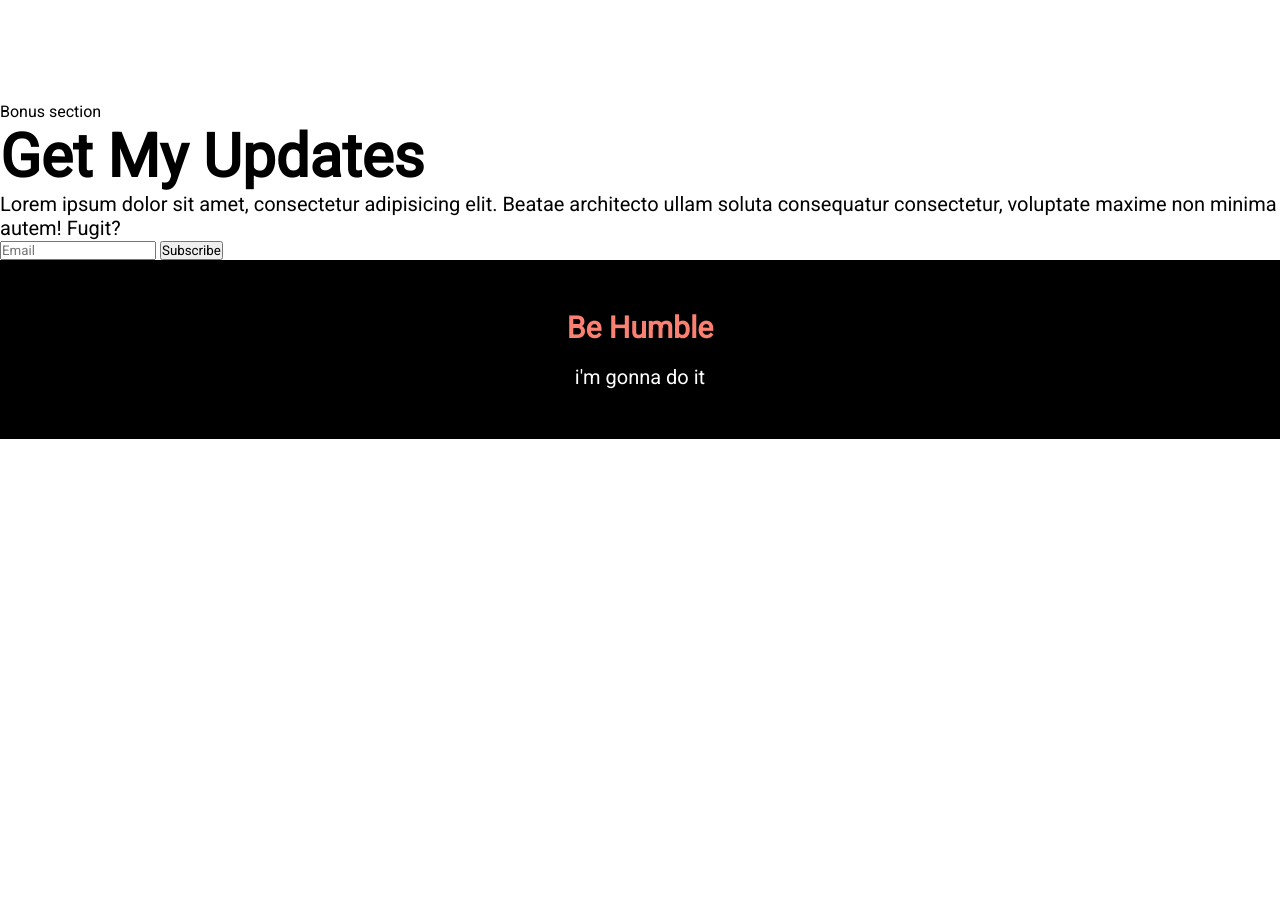
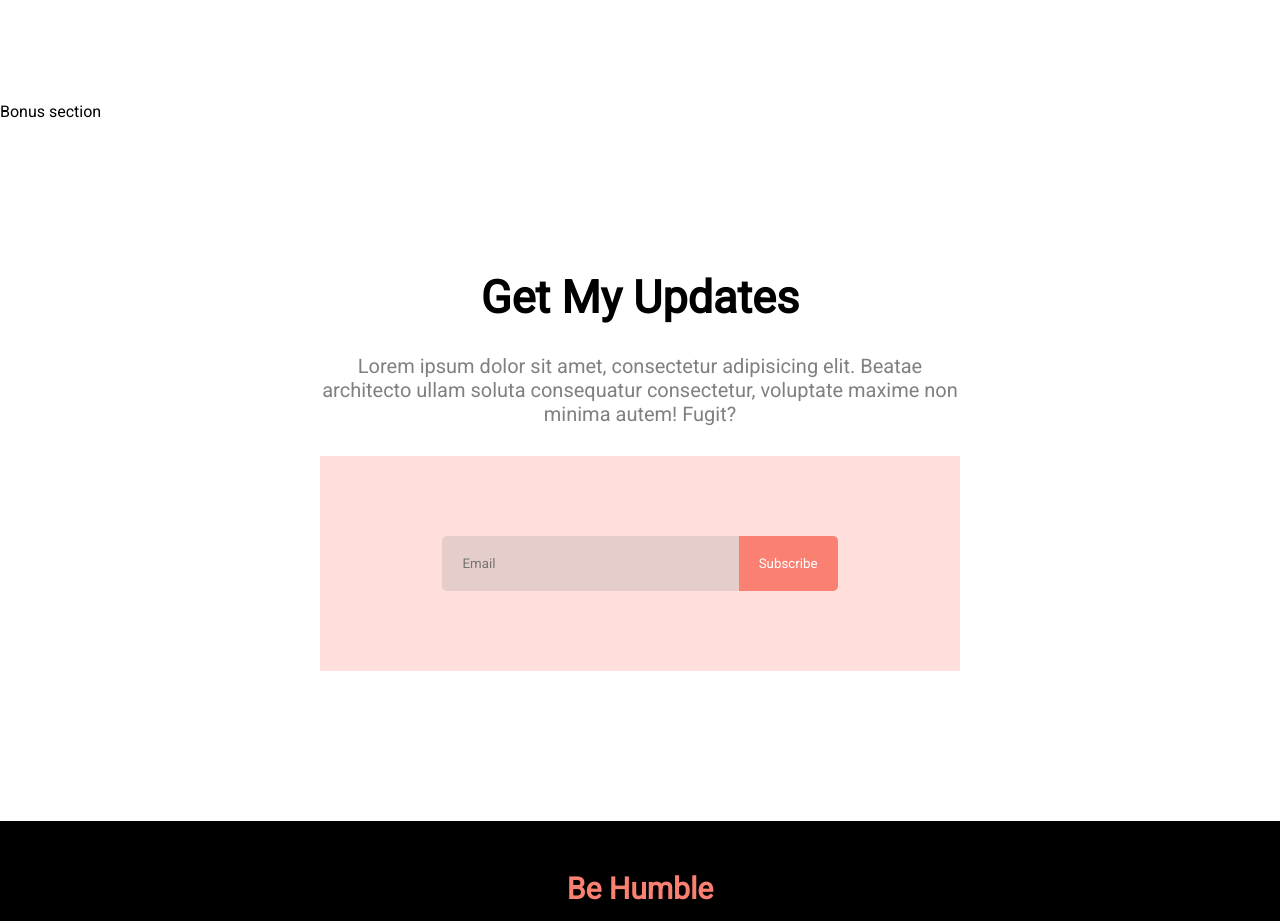
Before and after one commit to ashikahmedfahim/donate-today, a plain HTML site: page index.html in a window 1280 px wide. Shown: the part 2220-3141 px from the top of the page. Before the commit the page ends 2659 px from the top, so only its background shows below. Drawn offline with Linux system fonts and the light colour scheme.

Commit message:
update section completed

```diff
--- a/index.html
+++ b/index.html
@@ -84,13 +84,13 @@
     <section>
         Bonus section
     </section>
-    <section>
-        <div>
-            <h1>Get My Updates</h1>
+    <section class="updated-section" >
+        <div class="update-header">
+            <h2>Get My Updates</h2>
             <p>Lorem ipsum dolor sit amet, consectetur adipisicing elit. Beatae architecto ullam soluta consequatur
                 consectetur, voluptate maxime non minima autem! Fugit?</p>
         </div>
-        <div>
+        <div class="update-form">
             <form action="">
                 <input type="text" placeholder="Email">
                 <button type="submit">Subscribe</button>
--- a/style.css
+++ b/style.css
@@ -151,6 +151,37 @@ p {
 .plan-three {
     background-color: rgba(233, 150, 122, 0.25);
 }
+.updated-section{
+    width: 50%;
+    margin: 150px auto;
+    text-align: center;
+}
+.update-header p{
+    color: gray;
+    margin: 30px 0;
+}
+.update-form{
+    background-color: rgba(250, 128, 114, 0.25);
+    padding: 80px 100px;
+    font-size: 25px;
+    font-weight: 600;
+}
+.update-form input{
+    background-color: rgba(128, 128, 128, 0.2);
+    color: gray;
+    border: none;
+    padding: 20px;
+    border-radius: 5px;
+    width: 300px;
+}
+.update-form button{
+    padding: 20px;
+    border: none;
+    color: white;
+    background-color: salmon;
+    margin-left: -10px;
+    border-radius: 0 5px 5px 0;
+}
 
 footer {
     background-color: black;
```
